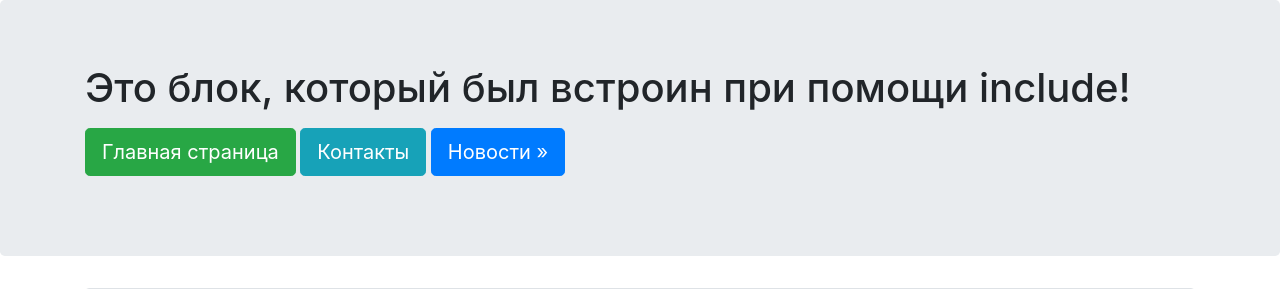
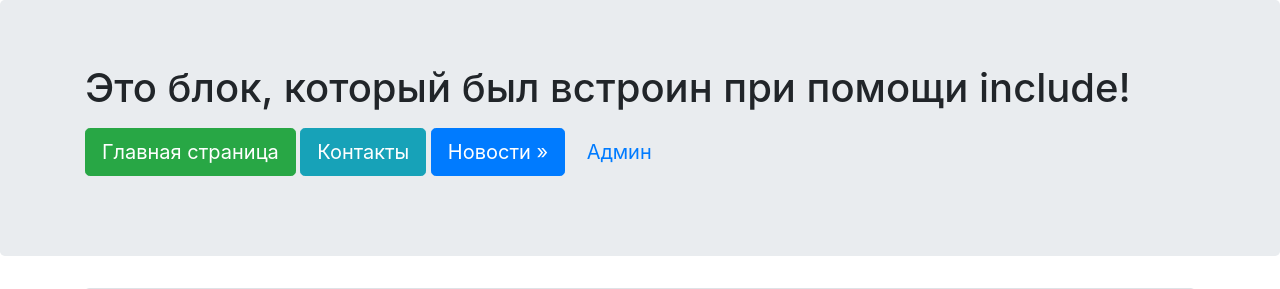
Before and after one commit to oookr/Mysite, a Django app: template news/templates/news/posts.html in a window 1280 px wide. Shown: the top 289 px of the page. Run offline with Django 3.2, Linux system fonts and the light colour scheme; the template is opened without the code that fills it, so the values that code supplies are empty; some libraries are stand-ins or nearby versions.

Commit message:
New button anmin

```diff
--- a/mainApp/templates/mainApp/wrapper.html
+++ b/mainApp/templates/mainApp/wrapper.html
@@ -19,6 +19,7 @@
         <a href="/" class="btn btn-success btn-lg" alt="Home">Главная страница</a>
         <a href="/contact" class="btn btn-info btn-lg" alt="contact">Контакты</a>
         <a href="/news" class="btn btn-primary btn-lg" alt="news">Новости &raquo;</a>
+        <a href="/admin"class="btn btn-default btn-lg" alt="admin">Админ</a>
       </p>
     </div>
   </div>
```
